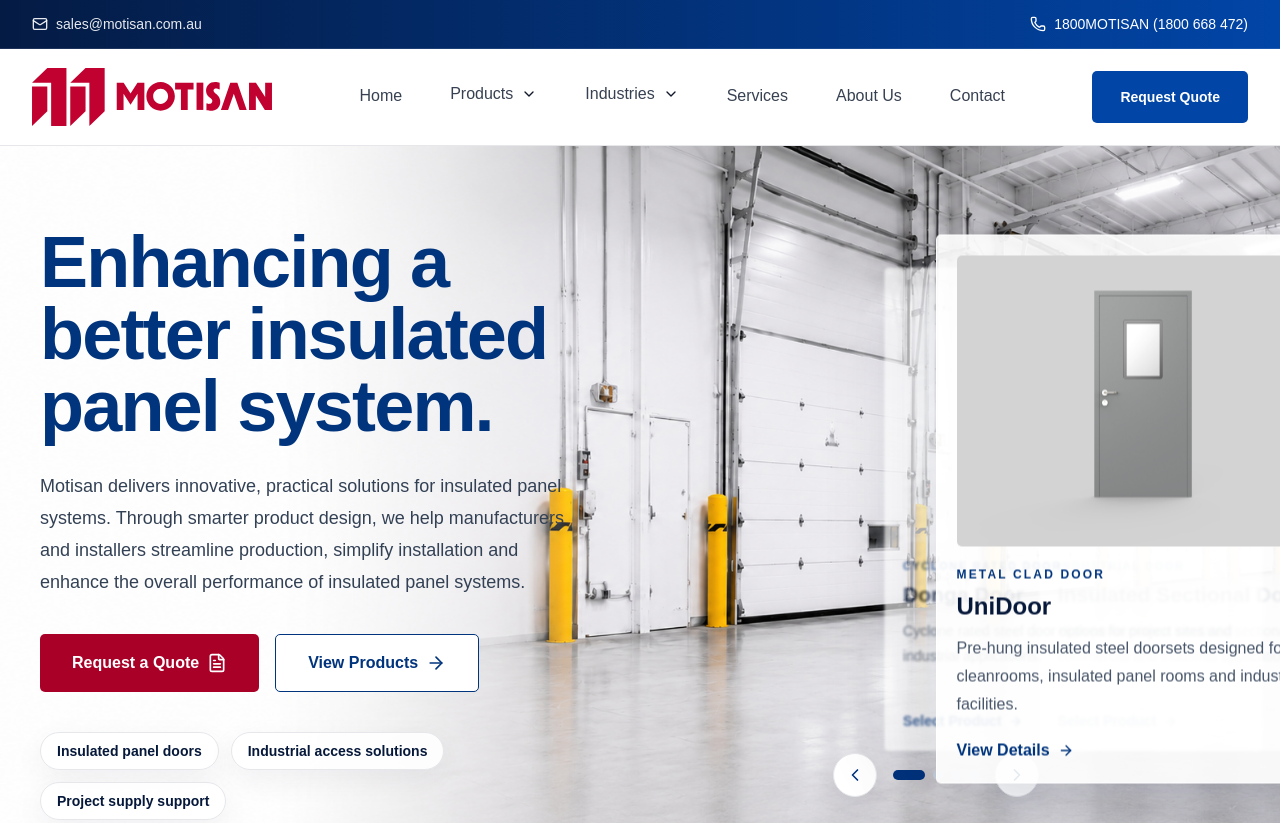
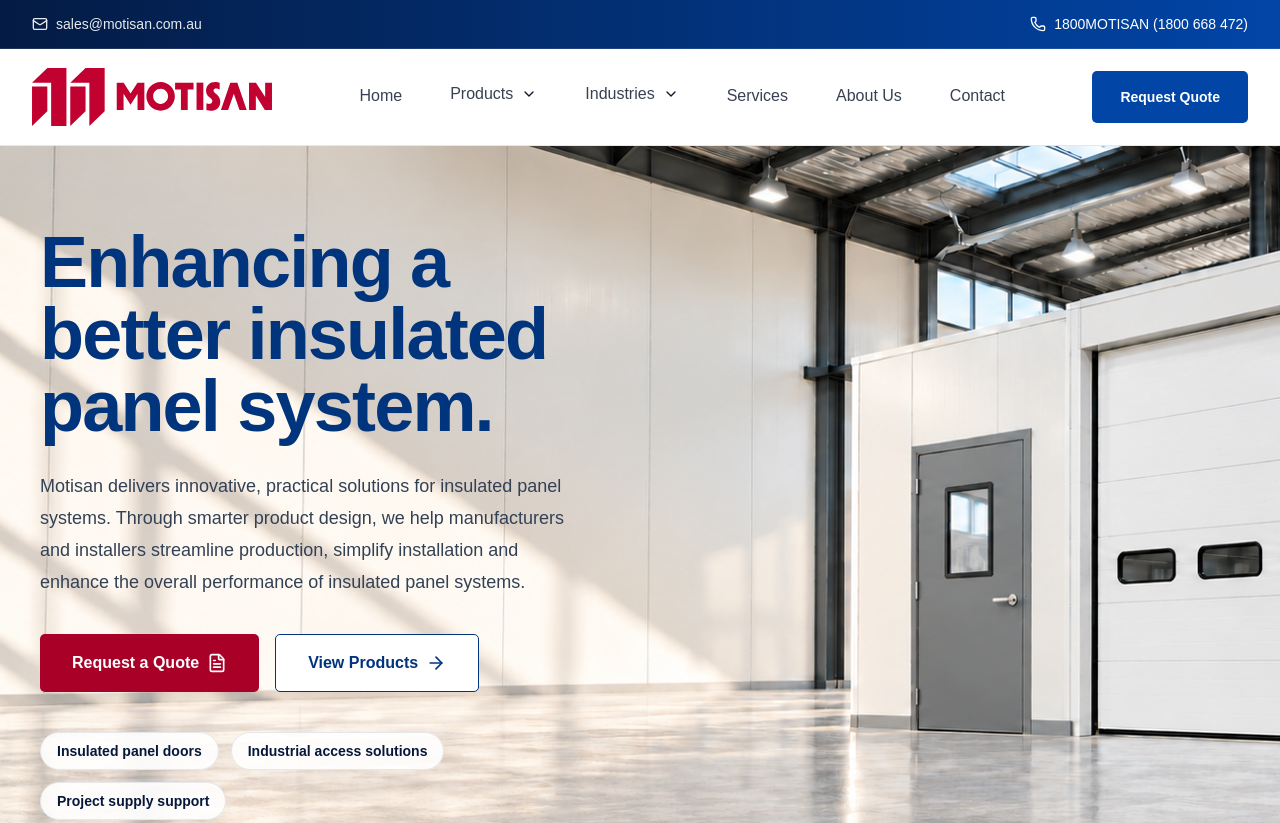
Before and after one commit to LemonBiter/motisan, a Next.js app: page / in a window 1280 px wide. Shown: the top 823 px of the page. Built offline with nearby package versions, Linux system fonts and the light colour scheme.

Commit message:
- update cover

```diff
--- a/src/app/products/[slug]/page.tsx
+++ b/src/app/products/[slug]/page.tsx
@@ -90,7 +90,6 @@
     return <ProductComingSoon />;
   }
 
-  console.log(product);
 
   return (
     <main className="bg-white">
--- a/src/components/home/Hero.tsx
+++ b/src/components/home/Hero.tsx
@@ -96,11 +96,12 @@
     <section className="bg-white">
       <div className="relative overflow-hidden border-b border-gray-200 bg-[#f5f7fb]">
         <Image
-          src="/img/homepage-bg3.png"
+          // src="/img/homepage-bg3.png"
+          src="/img/homepage-bg4.png"
           alt="Industrial insulated panel access system"
           fill
           priority
-          className="object-cover object-center"
+          className="object-cover object-left"
         />
         {/* <div className="absolute inset-0 bg-gradient-to-r from-white via-white/92 to-white/45" /> */}
         {/* <div className="absolute inset-x-0 bottom-0 h-28 bg-gradient-to-t from-white to-transparent" /> */}
@@ -149,7 +150,7 @@
             </div>
           </div>
 
-          <div className="flex justify-center lg:justify-end">
+          {/* <div className="flex justify-center lg:justify-end">
             <div className="w-full max-w-[620px]">
               <div className="relative h-[520px] sm:h-[560px] lg:h-[520px]">
                 {featuredProducts.map((product, index) => {
@@ -230,7 +231,7 @@
                 </button>
               </div>
             </div>
-          </div>
+          </div> */}
         </div>
       </div>
 
--- a/src/components/home/products-section/ProductsSection.tsx
+++ b/src/components/home/products-section/ProductsSection.tsx
@@ -27,7 +27,6 @@
             product.category === activeCategory ||
             product.type === activeCategory,
         );
-  console.log(activeCategory, filteredProducts);
   return (
     <section className="bg-[#fafafa] py-28">
       <div className="mx-auto max-w-[1440px] px-5 lg:px-8">
```
Also changed, not shown: public/img/homepage-bg4.png (added), public/img/homepage-bg5.png (added).
